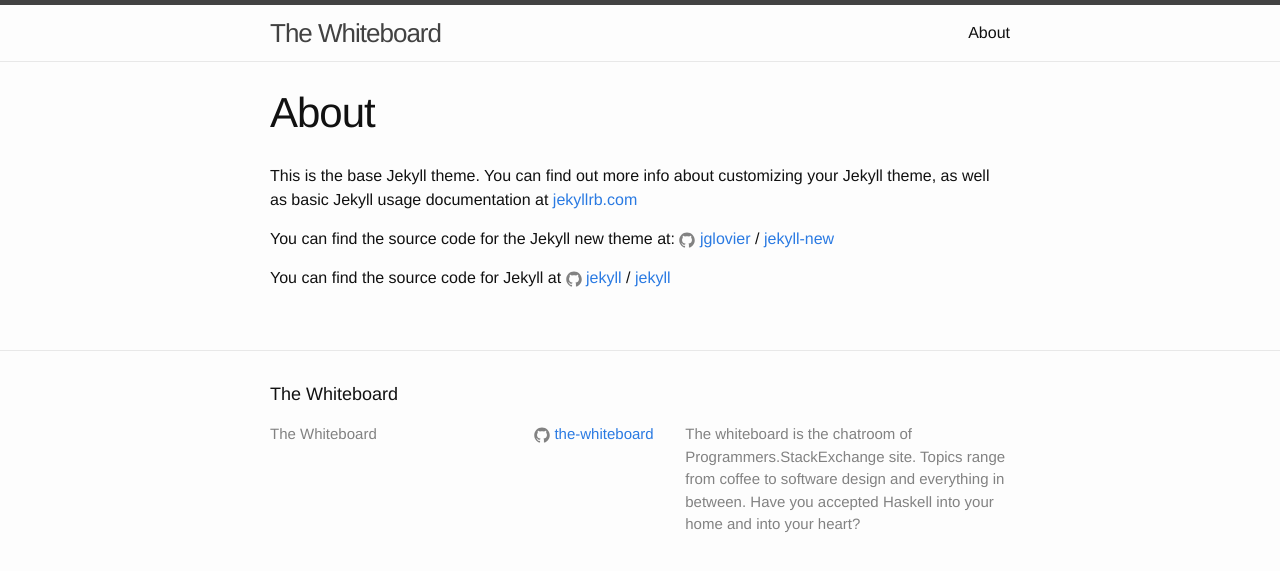
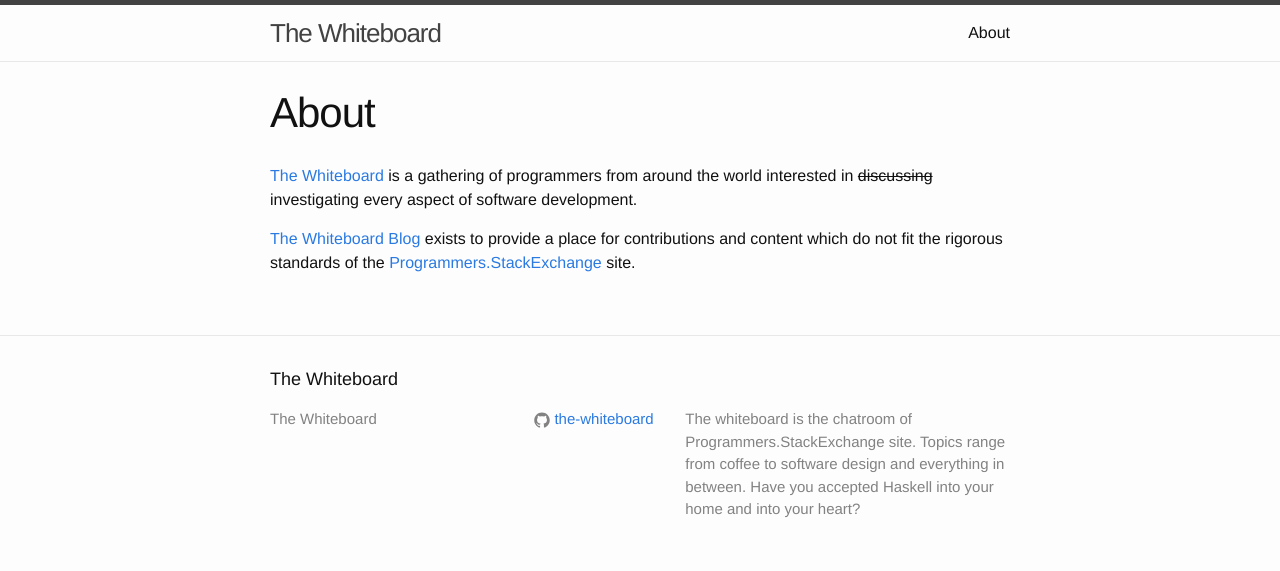
Before and after one commit to the-whiteboard/the-whiteboard.github.io, a Jekyll site: the page built from about.md, in a window 1280 px wide. Shown: the top 571 px of the page. Built offline with Jekyll 4.4.1, drawn with Linux system fonts in a browser that asks for light colours.

Commit message:
Change from default page to current README contents

```diff
--- a/about.md
+++ b/about.md
@@ -4,12 +4,6 @@
 permalink: /about/
 ---
 
-This is the base Jekyll theme. You can find out more info about customizing your Jekyll theme, as well as basic Jekyll usage documentation at [jekyllrb.com](http://jekyllrb.com/)
+[The Whiteboard](https://chat.stackexchange.com/rooms/21/the-whiteboard) is a gathering of programmers from around the world interested in <s>discussing</s> investigating every aspect of software development.
 
-You can find the source code for the Jekyll new theme at:
-{% include icon-github.html username="jglovier" %} /
-[jekyll-new](https://github.com/jglovier/jekyll-new)
-
-You can find the source code for Jekyll at
-{% include icon-github.html username="jekyll" %} /
-[jekyll](https://github.com/jekyll/jekyll)
+[The Whiteboard Blog](https://the-whiteboard.github.io) exists to provide a place for contributions and content which do not fit the rigorous standards of the [Programmers.StackExchange](https://programmers.stackexchange.com/questions) site.
```
